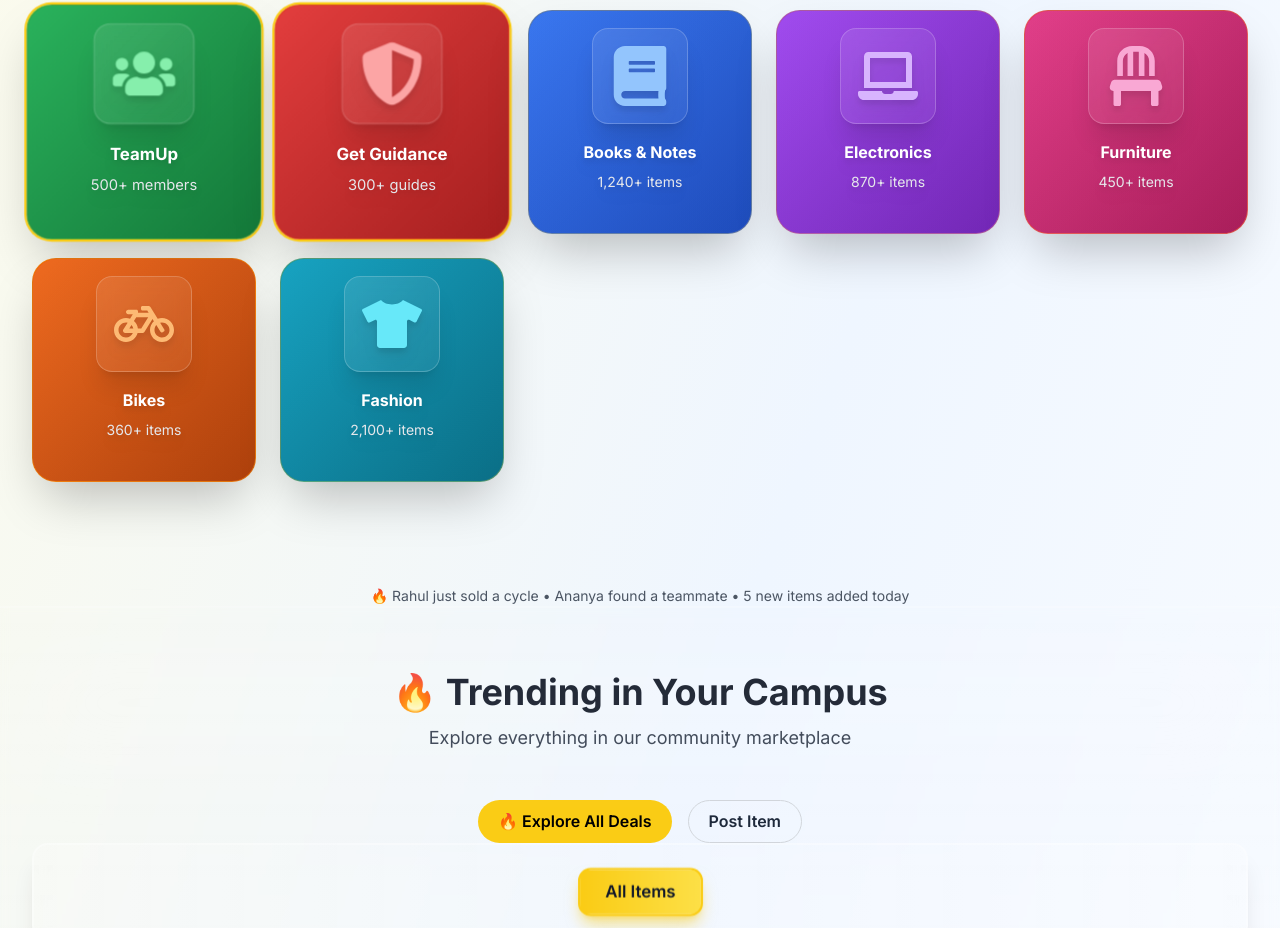
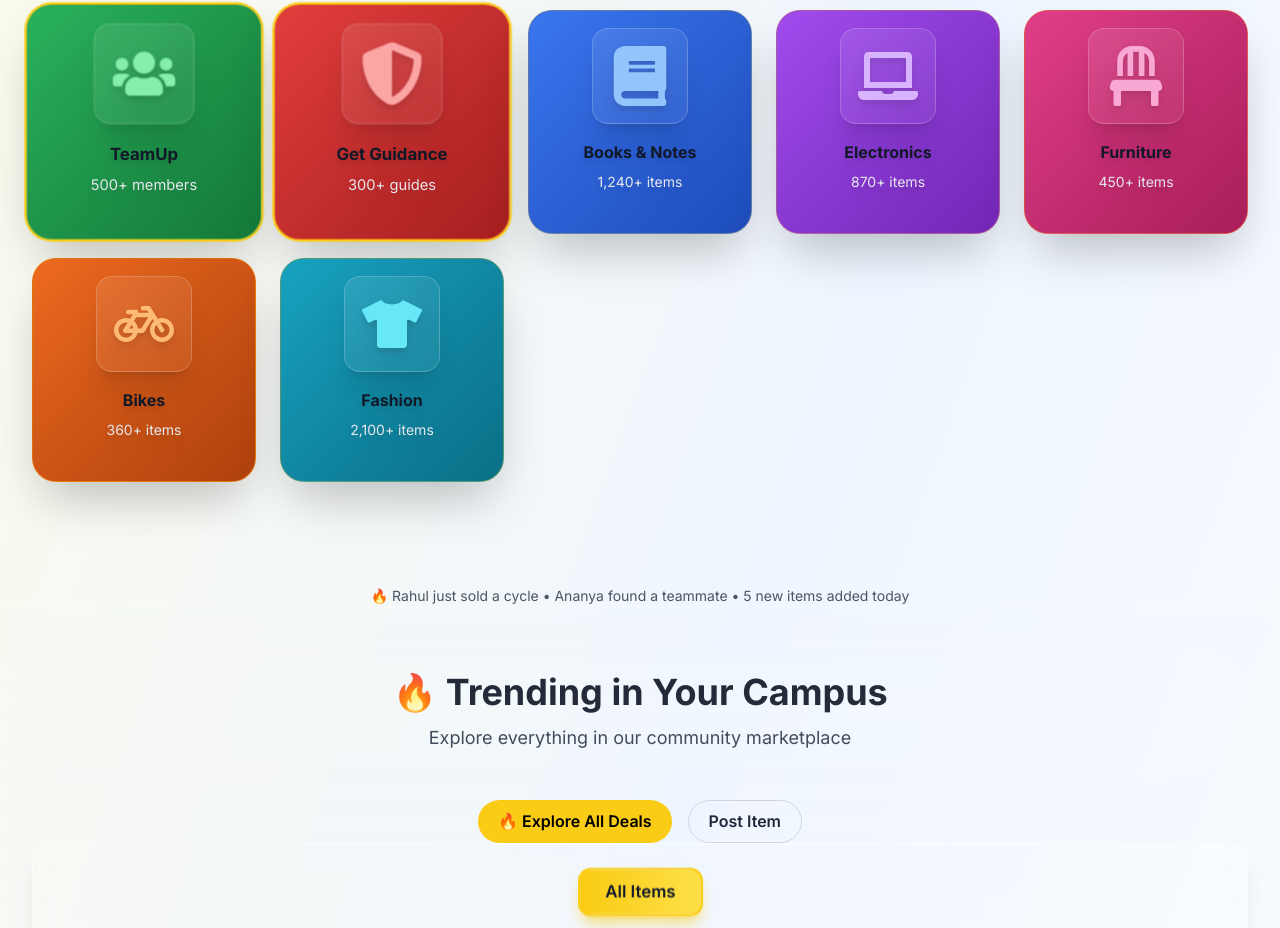
Before and after one commit to thevijaykgupta/tuffly, a Next.js app: page / in a window 1280 px wide. Shown: the part 1018-1946 px from the top of the page. Built offline with nearby package versions, Linux system fonts and the light colour scheme.

Commit message:
Update page.tsx

```diff
--- a/src/app/page.tsx
+++ b/src/app/page.tsx
@@ -32,10 +32,6 @@ export default function Home() {
   const products = getApprovedProducts();
   const displayedCategories = categories.filter(
   (category) => category.slug !== 'others' && products.some((product) => product.category === category.slug)
-  // const displayedCategories = categories.filter(category => {
-  //   if (category.slug === 'others') return false;
-  //   return products.some(product => product.category === category.slug);
-  // }
 );
 
  //dummy products for testing - remove when backend is ready
@@ -90,7 +86,8 @@ export default function Home() {
 
   return (
     <div className="min-h-screen bg-gradient-to-br from-yellow-50 via-blue-50 to-white font-sans relative overflow-hidden">
-      {/* Animated Background Particles */}
+     {/* <div className="min-h-screen bg-gradient-to-br from-oc-blue-6/80 via-oc-yellow-5/80 to-oc-cyan-5/40 font-sans relative overflow-hidden">   */}
+    {/* Animated Background Particles */}
       <div className="absolute inset-0 overflow-hidden">
         <div className="absolute top-20 left-10 w-2 h-2 bg-yellow-100 rounded-full animate-float" style={{ animationDelay: '0s' }} />
         <div className="absolute top-40 right-20 w-1 h-1 bg-blue-100 rounded-full animate-float" style={{ animationDelay: '1s' }} />
@@ -101,7 +98,9 @@ export default function Home() {
       {/* Hero Section */}
       <div className="relative text-gray-900 overflow-hidden bg-gradient-to-br from-yellow-50 via-blue-50 to-white">
         <div className="absolute inset-0 bg-white/40" />
+        {/* Img add change #1 */}
         <div className="relative max-w-7xl mx-auto px-4 sm:px-6 lg:px-8 pt-24 pb-32 text-center bg-gradient-to-r from-yellow-50 via-white to-yellow-50 rounded-3xl shadow-lg">
+        {/* <div className="relative max-w-7xl mx-auto px-4 pt-24 pb-32 grid md:grid-cols-2 gap-10 items-center"> */}
           <motion.div
             initial={{ opacity: 0, y: 20 }}
             animate={{ opacity: 1, y: 0 }}
@@ -281,7 +280,7 @@ export default function Home() {
                     </div>
 
                     {/* Category Name */}
-                    <h3 className="text-white font-bold text-center text-sm md:text-base group-hover:text-yellow-300 transition-colors duration-300 relative z-10 px-2 drop-shadow-lg">
+                    <h3 className="text-gray-900 font-bold font-bold text-center text-sm md:text-base group-hover:text-yellow-300 transition-colors duration-300 relative z-10 px-2 drop-shadow-lg">
                       {category.name}
                     </h3>
 
@@ -639,7 +638,7 @@ export default function Home() {
       </section>
 
       {/* Main Content: Categories & Products */}
-      <main className="py-12 bg-gradient-to-br from-oc-blue-6/80 via-oc-yellow-5/80 to-oc-cyan-5/40">
+       <main className="py-12 bg-gradient-to-br from-oc-blue-6/80 via-oc-yellow-5/80 to-oc-cyan-5/40">
         <div className="max-w-7xl mx-auto px-4 sm:px-6 lg:px-8">
           <div className="space-y-16">
             {displayedCategories.map((category, index) => (
```
